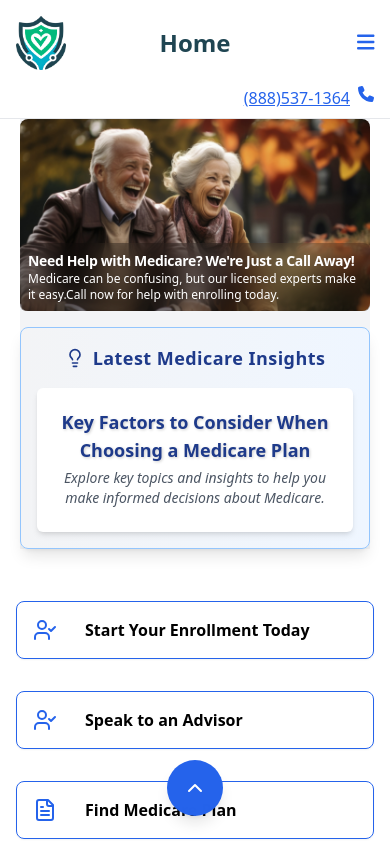
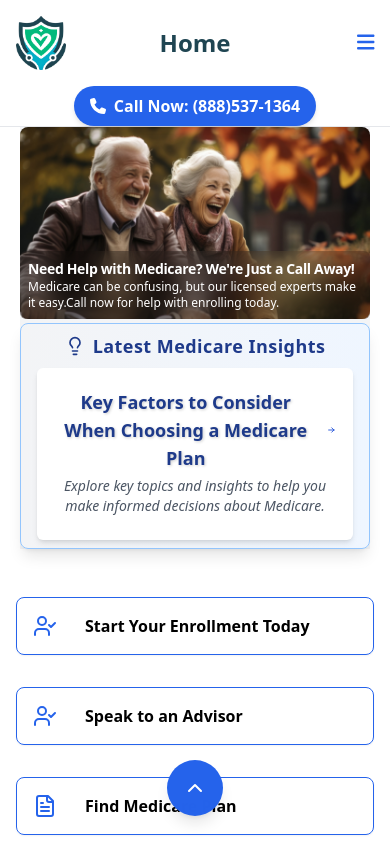
Before and after one commit to tantunholdings/medicare-tantun-web, a Next.js app: page / in a window 390 px wide. Shown: the top 844 px of the page. Built offline with nearby package versions, Linux system fonts and the light colour scheme; no server answers.

Commit message:
Modify the call button and the Blog carousel

```diff
--- a/components/Navbar.js
+++ b/components/Navbar.js
@@ -148,12 +148,14 @@ export default function Navbar() {
           </div>
         </div>
 
-        <a href={`tel:${PHONE_NUMBER}`} className="px-4 block md:hidden">
-          <div className="flex justify-end text-primary gap-2 mb-2">
-            <div className="underline">{PHONE_NUMBER}</div>
-            <FontAwesomeIcon icon={faPhone} className="" />
-          </div>
-        </a>
+        <div className="flex justify-center">
+          <a href={`tel:${PHONE_NUMBER}`} className="px-4 block md:hidden">
+            <div className="flex items-center justify-center bg-primary text-white font-bold py-2 px-4 rounded-full shadow-md hover:bg-blue-700">
+              <FontAwesomeIcon icon={faPhone} className="mr-2" />
+             Call Now: {PHONE_NUMBER}
+            </div>
+          </a>
+        </div>
 
         {/* Mobile Menu Links */}
         {isMobileMenuOpen && (
--- a/components/home/HeroSectionSSR.js
+++ b/components/home/HeroSectionSSR.js
@@ -37,15 +37,30 @@ export default function HeroSectionSSR({ bg, currentBlogIndex, handleContactUsCl
       </div>
 
         {/* Blog Carousel */}
-      <div className="my-4 bg-gradient-to-r from-gray-100 to-blue-50 border border-blue-300 rounded-lg py-4 px-4 md:py-3 md:px-8 shadow-lg md:shadow-2xl animate-fade-in w-full mx-auto relative mb-1">
-        <h2 className="flex items-center justify-center font-bold text-lg md:text-2xl mb-4 md:mb-6 text-blue-900 tracking-wide">
+        <div className="my-1 bg-gradient-to-r from-gray-100 to-blue-50 border border-blue-300 rounded-lg py-2 px-4 md:py-2 md:px-8 shadow-lg md:shadow-2xl animate-fade-in w-full mx-auto relative mb-0">
+            <h2 className="flex items-center justify-center font-bold text-lg md:text-2xl mb-2 md:mb-2 text-blue-900 tracking-wide">
                 <Lightbulb className="text-blue-900 h-5 w-5 md:h-6 md:w-6 mr-2" />
                 Latest Medicare Insights
             </h2>
             <div className="px-4 py-3 bg-white rounded-md md:rounded-lg shadow-md md:hover:shadow-xl transition-shadow duration-300 relative">
                 <a href={blogPosts[currentBlogIndex].link} className="block hover:underline">
-            <h3 className="text-blue-900 font-bold text-lg md:text-xl mt-2 mb-1 hover:text-blue-700 text-center text-shadow-lg">
+                    <h3 className="flex items-center justify-center text-blue-900 font-bold text-lg md:text-xl mt-2 mb-1 hover:text-blue-700 text-center text-shadow-lg">
                         {blogPosts[currentBlogIndex].title}
+                        {/* Clickable icon */}
+                        <svg
+                            xmlns="http://www.w3.org/2000/svg"
+                            fill="none"
+                            viewBox="0 0 24 24"
+                            strokeWidth={2}
+                            stroke="currentColor"
+                            className="w-5 h-5 ml-2 text-blue-700"
+                        >
+                            <path
+                                strokeLinecap="round"
+                                strokeLinejoin="round"
+                                d="M13 7l5 5m0 0l-5 5m5-5H6"
+                            />
+                        </svg>
                     </h3>
                     <p className="text-gray-600 text-sm md:text-md italic text-center mb-3">
                         Explore key topics and insights to help you make informed decisions about Medicare.
@@ -53,6 +68,8 @@ export default function HeroSectionSSR({ bg, currentBlogIndex, handleContactUsCl
                 </a>
             </div>
         </div>
+
+
       {/* Blinking and Centered Button */}
       <button
           onClick={handleScroll}
```
Lines whose indentation alone changed are shown as unchanged.
